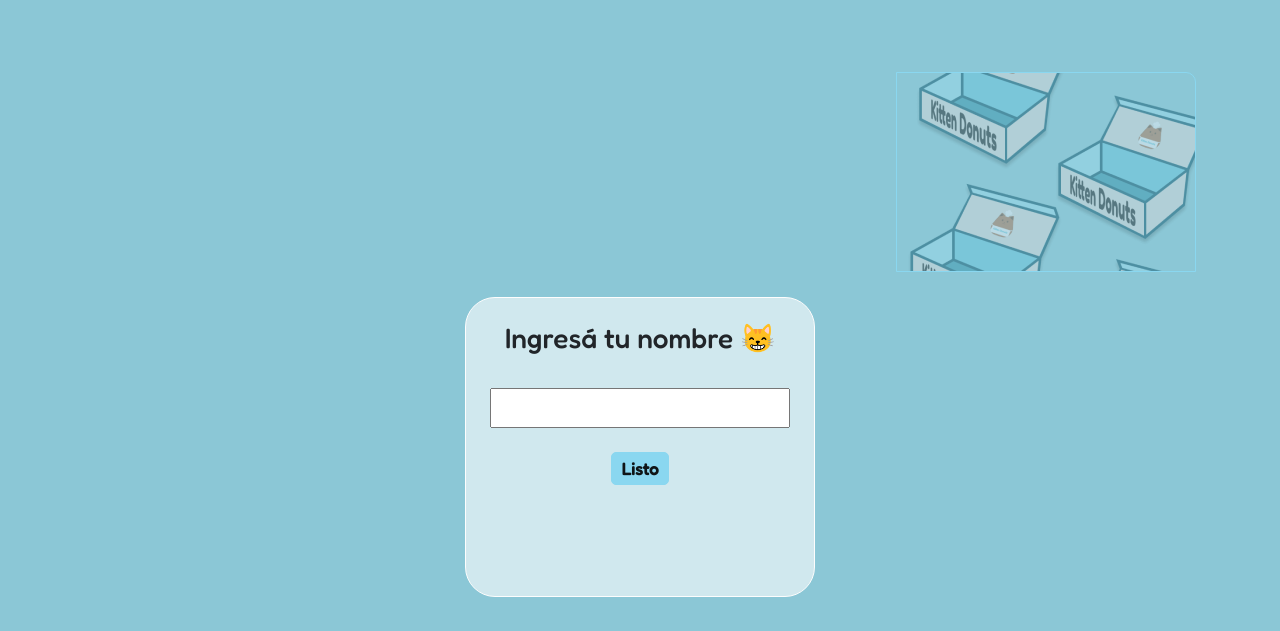
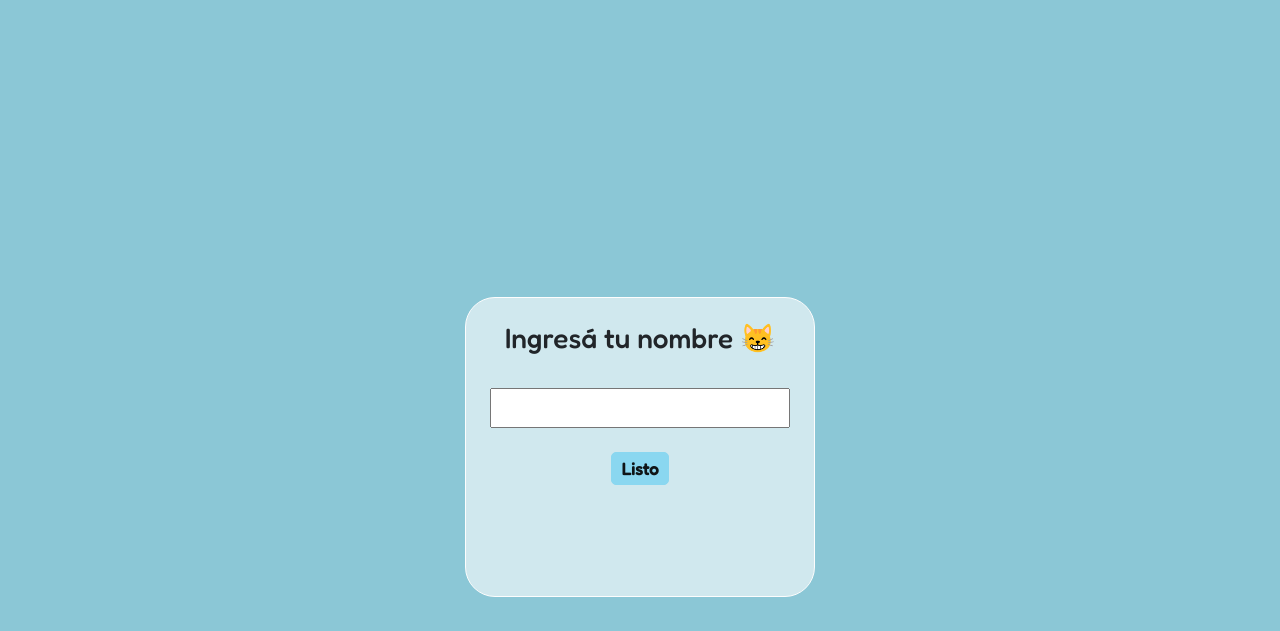
Before and after one commit to GuadiOtero/Juego_donuts, a plain HTML site: page html/jugar.html in a window 1280 px wide. Shown: the part 129-760 px from the top of the page. Drawn offline with nearby package versions, Linux system fonts and the light colour scheme.

Commit message:
fix en estilos para desktop

```diff
--- a/scss/style.scss
+++ b/scss/style.scss
@@ -858,7 +858,8 @@ footer {
 
     .img_bg_game,
     .img_bg_game_1 {
-visibility: hidden;    }
+        display: none;
+    }
 
 
 
@@ -1217,7 +1218,7 @@ visibility: hidden;    }
     .img_bg_game_1 {
         width: 300px;
         height: 200px;
-        visibility: visible;
+        display: block;
 
     }
 
```
Also changed, not shown: css/style.css, 1 other file.
